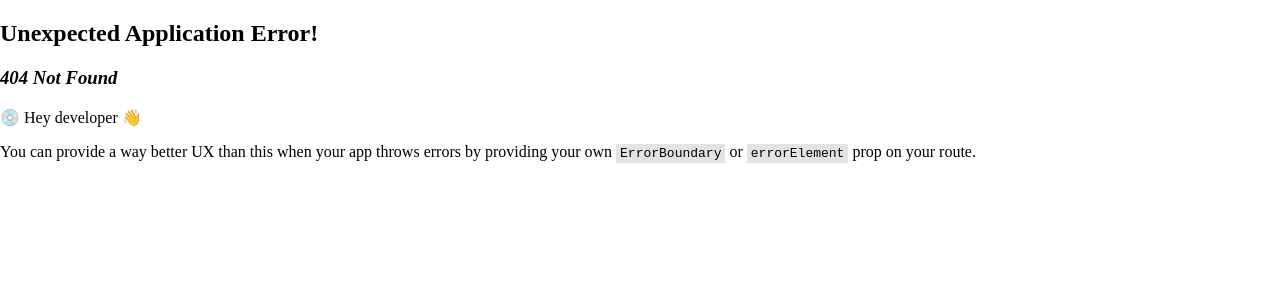
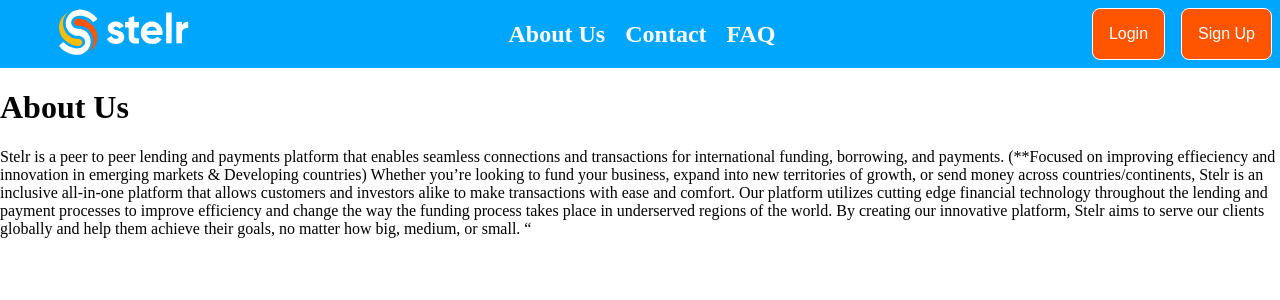
Before and after one commit to Jovenson-Don/stelr, a React (Vite) app: page /about in a window 1280 px wide. Before the commit this address had no page. Shown: the top 300 px of the page. Built offline with nearby package versions, Linux system fonts and the light colour scheme.

Commit message:
about page

```diff
--- a/src/App.tsx
+++ b/src/App.tsx
@@ -8,6 +8,7 @@ import HomePage from "./pages/HomePage";
 import MainLayout from "./layouts/MainLayout";
 import Login from "./pages/Login";
 import Signup from "./pages/Signup";
+import About from "./pages/About";
 
 const router = createBrowserRouter(
   // createRoutesFromElements takes in a Route element and returns a route object
@@ -17,6 +18,7 @@ const router = createBrowserRouter(
       {/* This route lets you keep the navbar at the top of each page that is in between its route tags */}
       <Route path="/" element={<MainLayout />}>
         <Route index element={<HomePage />} />
+        <Route path="/about" element={<About />} />
       </Route>
       <Route path="/login" element={<Login />} />
       <Route path="/signup" element={<Signup />} />
--- a/src/components/buttons/PrimaryButton.tsx
+++ b/src/components/buttons/PrimaryButton.tsx
@@ -12,7 +12,7 @@ const PrimaryButton: FC<PrimaryButtonProps> = ({ label, to }) => {
     color: "white",
     borderRadius: ".5em",
     padding: "1em",
-    border: "none",
+    border: "1px solid white",
     cursor: "pointer",
     margin: ".5em",
     fontSize: "1em",
--- a/src/components/headers/LandingPageHeader.tsx
+++ b/src/components/headers/LandingPageHeader.tsx
@@ -21,11 +21,17 @@ const LandingPageHeader: FC<LandingPageHeaderProps> = () => {
     height: "auto",
     top: "1em",
     left: "1em",
+    marginLeft: "3em",
   };
 
   const headerSectionsStyle = {
     display: "flex",
     gap: "20px",
+  };
+
+  const navbar = {
+    textDecoration: "none",
+    color: "#fff",
   };
 
   return (
@@ -34,7 +40,9 @@ const LandingPageHeader: FC<LandingPageHeaderProps> = () => {
         <img style={logoStyle} src={logo} alt="Stelr Logo" />
       </Link>
       <div style={headerSectionsStyle}>
-        <h2>About Us</h2>
+        <Link style={navbar} to="/about">
+          <h2>About Us</h2>
+        </Link>
         <h2>Contact</h2>
         <h2>FAQ</h2>
       </div>
--- a/src/components/landingPage/HeroSection.tsx
+++ b/src/components/landingPage/HeroSection.tsx
@@ -1,7 +1,7 @@
 const HeroSection = () => {
   const styles: { [key: string]: React.CSSProperties } = {
     entireSection: {
-      background: "#ffbf00",
+      // background: "#ffbf00",
     },
     backgroundSection: {
       margin: "0 5em",
@@ -35,7 +35,7 @@ const HeroSection = () => {
       color: "white",
       borderRadius: ".5em",
       padding: "1em",
-      border: "none",
+      border: "1px solid white",
       cursor: "pointer",
       margin: "0 .5em 1em .5em",
       fontSize: "1em",
@@ -67,13 +67,6 @@ const HeroSection = () => {
           </div>
         </div>
         <div style={styles.container}>
-          <div>
-            <img
-              style={styles.img}
-              src="../public/artwork/lending.jpg"
-              alt="lending and investing simplified"
-            />
-          </div>
           <div style={styles.heroText}>
             <h2 style={styles.investingSimplified}>
               Uniting Worlds: Stelr's Peer-to-Peer Experience
--- /dev/null
+++ b/src/pages/About.tsx
@@ -0,0 +1,24 @@
+const About = () => {
+  return (
+    <div>
+      <h1>About Us</h1>
+      <p>
+        Stelr is a peer to peer lending and payments platform that enables
+        seamless connections and transactions for international funding,
+        borrowing, and payments. (**Focused on improving effieciency and
+        innovation in emerging markets & Developing countries) Whether you’re
+        looking to fund your business, expand into new territories of growth, or
+        send money across countries/continents, Stelr is an inclusive all-in-one
+        platform that allows customers and investors alike to make transactions
+        with ease and comfort. Our platform utilizes cutting edge financial
+        technology throughout the lending and payment processes to improve
+        efficiency and change the way the funding process takes place in
+        underserved regions of the world. By creating our innovative platform,
+        Stelr aims to serve our clients globally and help them achieve their
+        goals, no matter how big, medium, or small. “
+      </p>
+    </div>
+  );
+};
+
+export default About;
```
